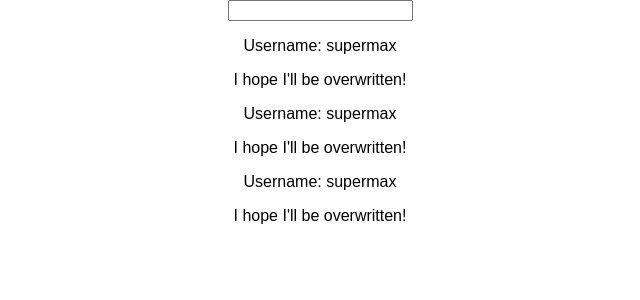
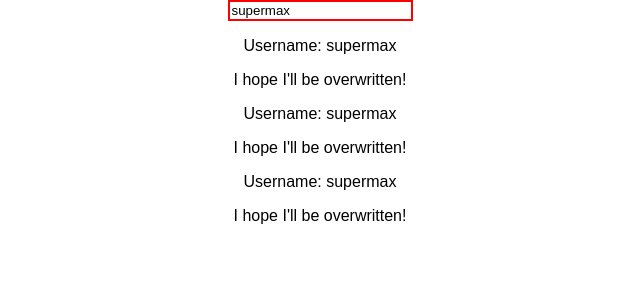
Before and after one commit to rich5k/react-complete-guide, a React (Create React App) app: page / in a window 1280 px wide. Shown: the top 300 px of the page, without its empty margins (320-960 px from the left). Built offline with nearby package versions, Linux system fonts and the light colour scheme.

Commit message:
added inline style to userInput component

```diff
--- a/src/App.js
+++ b/src/App.js
@@ -10,11 +10,12 @@ const app= () =>{
     username: 'supermax'
   }
  const usernameChangedHandler=(event)=> {
-    this.setState({username:event.target.value});
+    const setState={username:event.target.value};
  }
   return (
     <div className="App">
-      <UserInput changed={usernameChangedHandler}/>
+      <UserInput changed={usernameChangedHandler}
+      currentName={state.username}/>
       <UserOutput userName={state.username}/>
       <UserOutput userName={state.username}/>
       <UserOutput userName={state.username}/>
--- a/src/UserInput/UserInput.js
+++ b/src/UserInput/UserInput.js
@@ -1,7 +1,10 @@
 import React from 'react';
 
 const userInput =(props) =>{
-    return <input type="text" onChange={props.changed}/>
+    const inputStyle={
+        border: '2px solid red'
+    };
+    return <input type="text" style={inputStyle} onChange={props.changed} value={props.currentName}/>
 
 }
 
```
